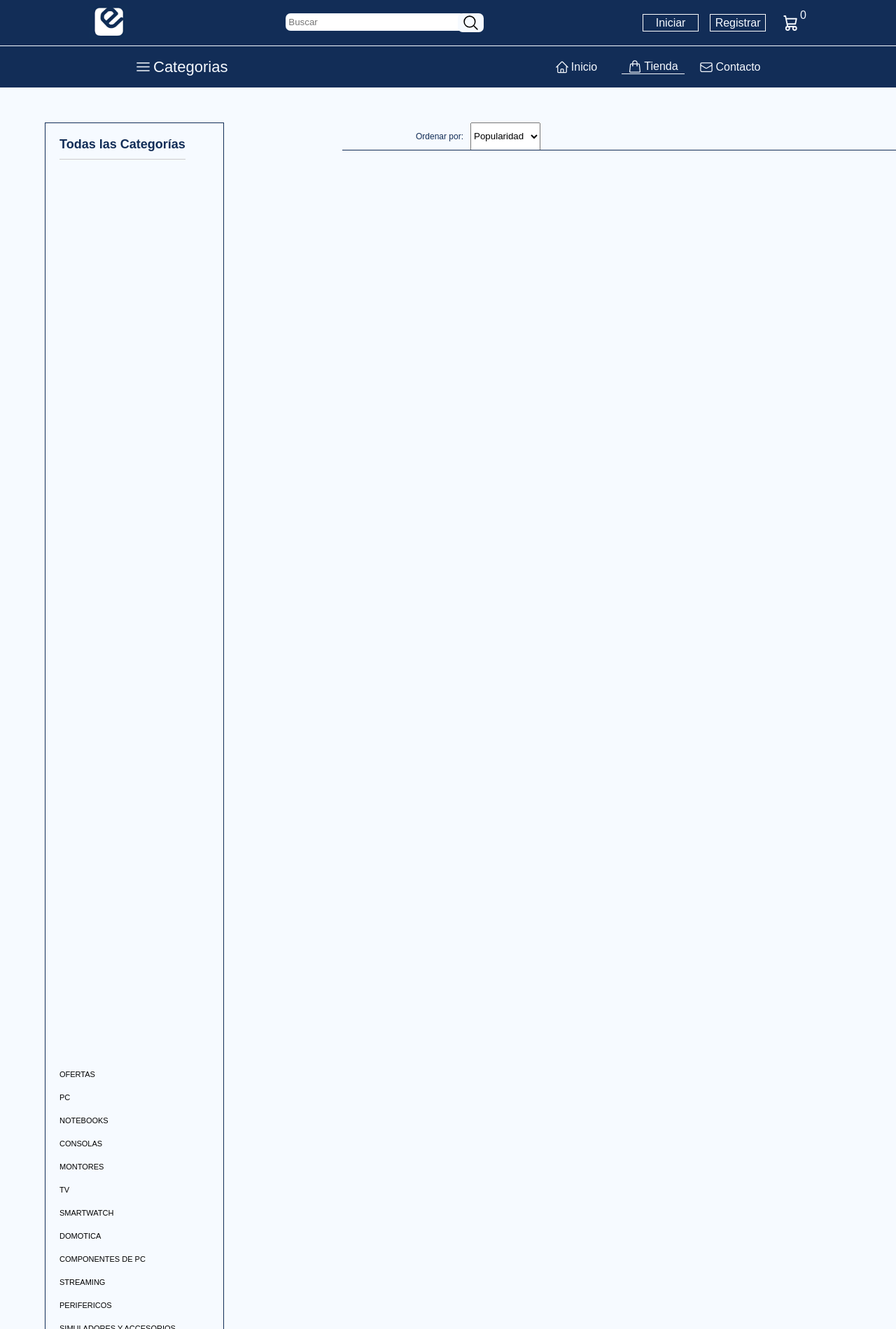
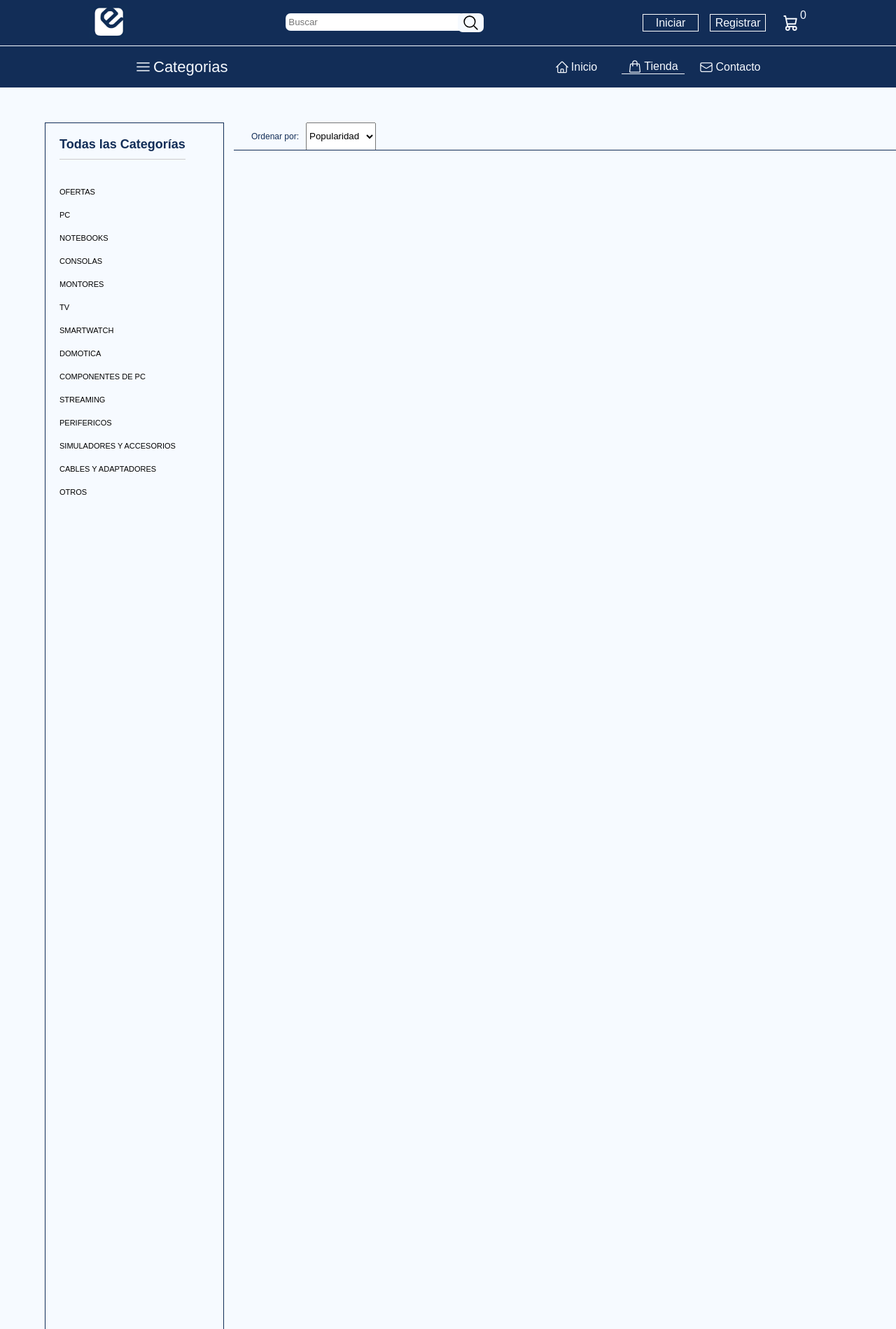
Before and after one commit to Johsua-123/URUCODE, a PHP site: page /URUCODE/tienda.php in a window 1280 px wide. Shown: the whole page at 70% size. Run offline with PHP 8.4, Linux system fonts and the light colour scheme; data that the repository does not hold is empty.

Commit message:
Update tienda.css

```diff
--- a/assets/styles/tienda.css
+++ b/assets/styles/tienda.css
@@ -27,7 +27,6 @@ main {
     font-family: Arial, sans-serif;
     border-bottom: 0;
     border: 1px var(--color-blue) solid;
-    display: flex;
     flex-direction: column;
     justify-content: space-between;
     height: calc(100vh - 50px);
@@ -70,7 +69,7 @@ label {
 }
 
 .filter-bar {
-    margin-left: 425px;
+    margin-left: 270px;
     width: 1275px;
     height: 40px;
     position: absolute;
@@ -84,7 +83,7 @@ label {
 }
 
 .filter-bar label {
-    margin-left: 100px;
+    margin-left: 20px;
     color: var(--color-blue);
     font-family: Arial, sans-serif;
 }
```
